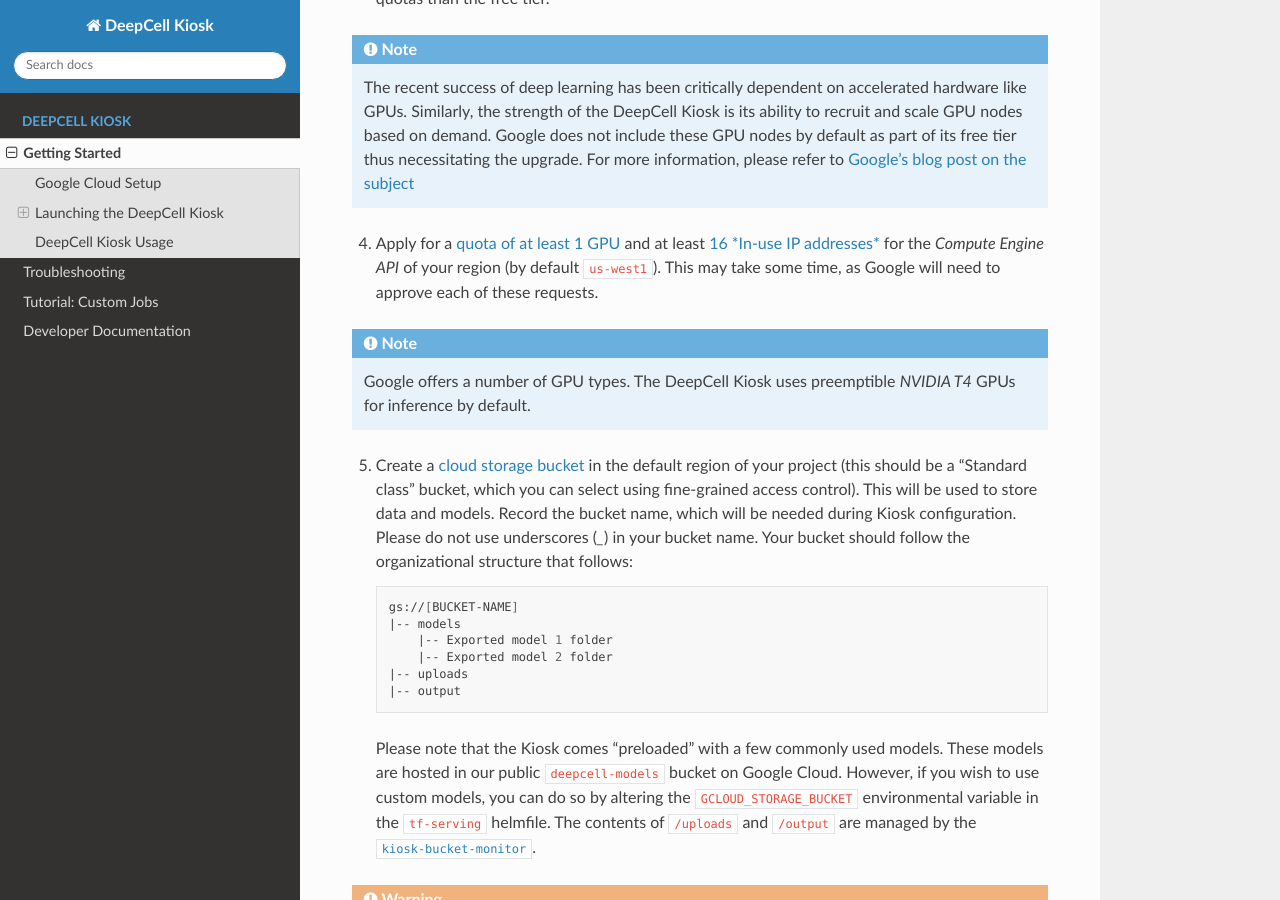
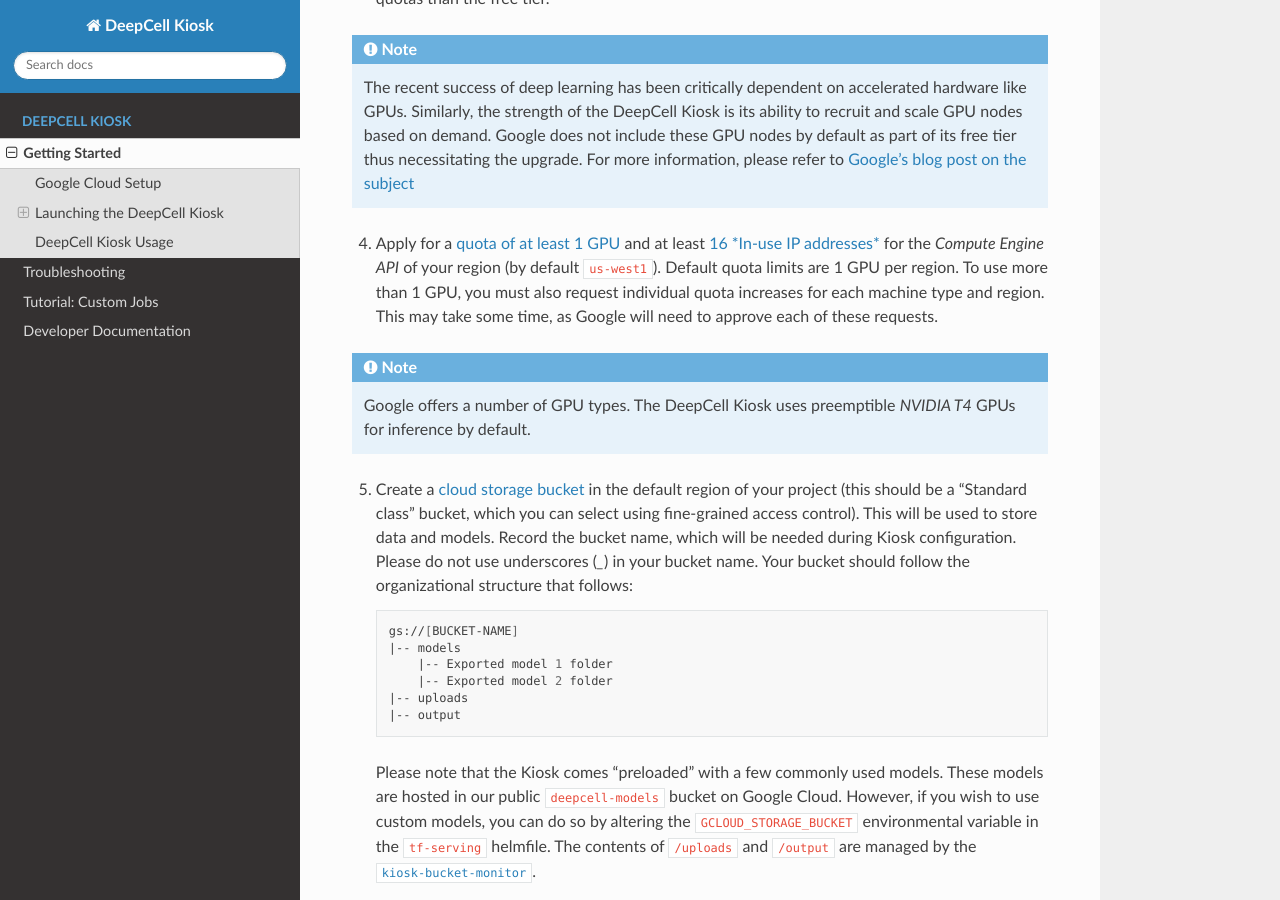
Before and after one commit to vanvalenlab/kiosk-console, a Sphinx documentation site: the page built from docs/source/GETTING_STARTED.rst, in a window 1280 px wide and 900 px high, scrolled down 758 px. Built offline with Sphinx 7.4.7 and the Read the Docs theme 2.0.0, drawn with Linux system fonts in a browser that asks for light colours.

Commit message:
more than 1 GPU of any time also requires a quota increase.

```diff
--- a/docs/source/GETTING_STARTED.rst
+++ b/docs/source/GETTING_STARTED.rst
@@ -22,7 +22,7 @@
 
 .. note:: The recent success of deep learning has been critically dependent on accelerated hardware like GPUs. Similarly, the strength of the DeepCell Kiosk is its ability to recruit and scale GPU nodes based on demand. Google does not include these GPU nodes by default as part of its free tier thus necessitating the upgrade. For more information, please refer to `Google's blog post on the subject <https://cloud.google.com/blog/products/gcp/gpus-service-kubernetes-engine-are-now-generally-available>`_
 
-4. Apply for a `quota of at least 1 GPU <https://cloud.google.com/compute/quotas#gpus>`_ and at least `16 *In-use IP addresses* <https://cloud.google.com/compute/quotas#ip_addresses>`_ for the *Compute Engine API* of your region (by default ``us-west1``). This may take some time, as Google will need to approve each of these requests.
+4. Apply for a `quota of at least 1 GPU <https://cloud.google.com/compute/quotas#gpus>`_ and at least `16 *In-use IP addresses* <https://cloud.google.com/compute/quotas#ip_addresses>`_ for the *Compute Engine API* of your region (by default ``us-west1``). Default quota limits are 1 GPU per region. To use more than 1 GPU, you must also request individual quota increases for each machine type and region. This may take some time, as Google will need to approve each of these requests.
 
 .. note:: Google offers a number of GPU types. The DeepCell Kiosk uses preemptible `NVIDIA T4` GPUs for inference by default.
 
```
